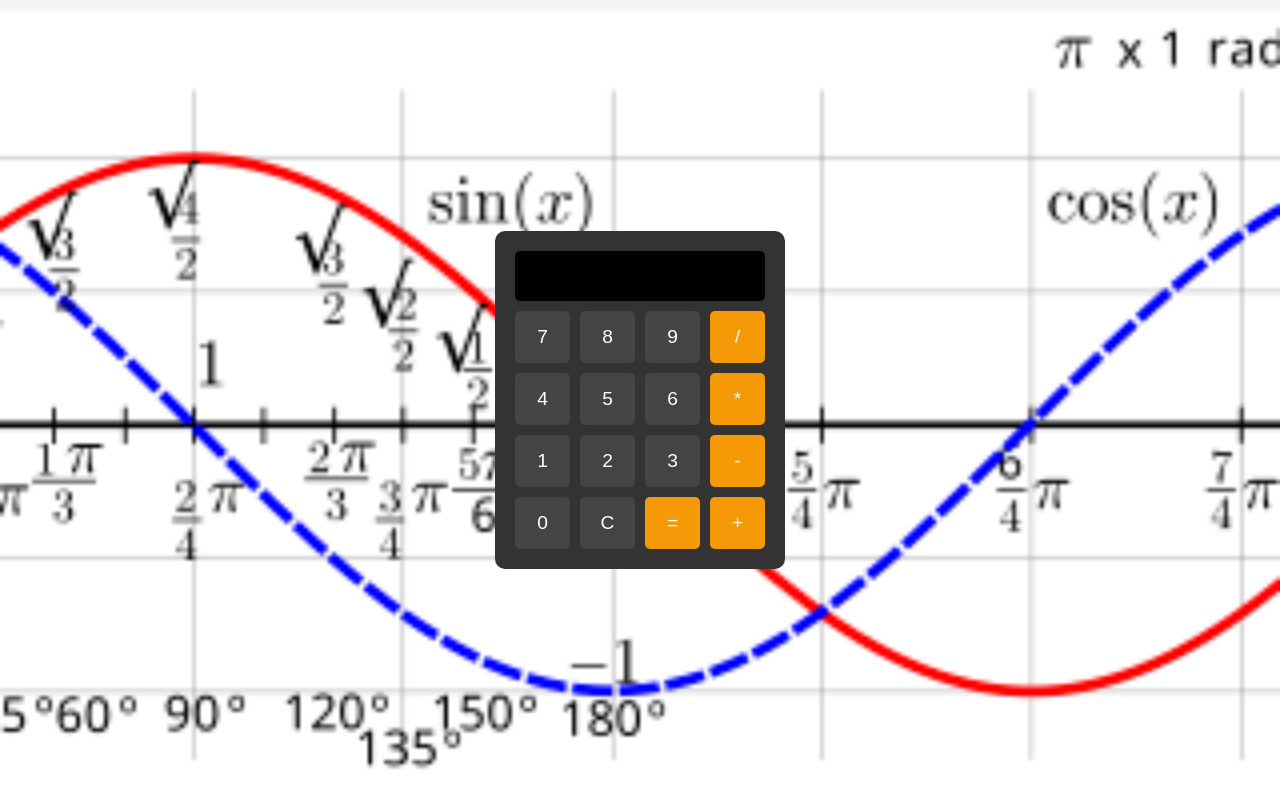
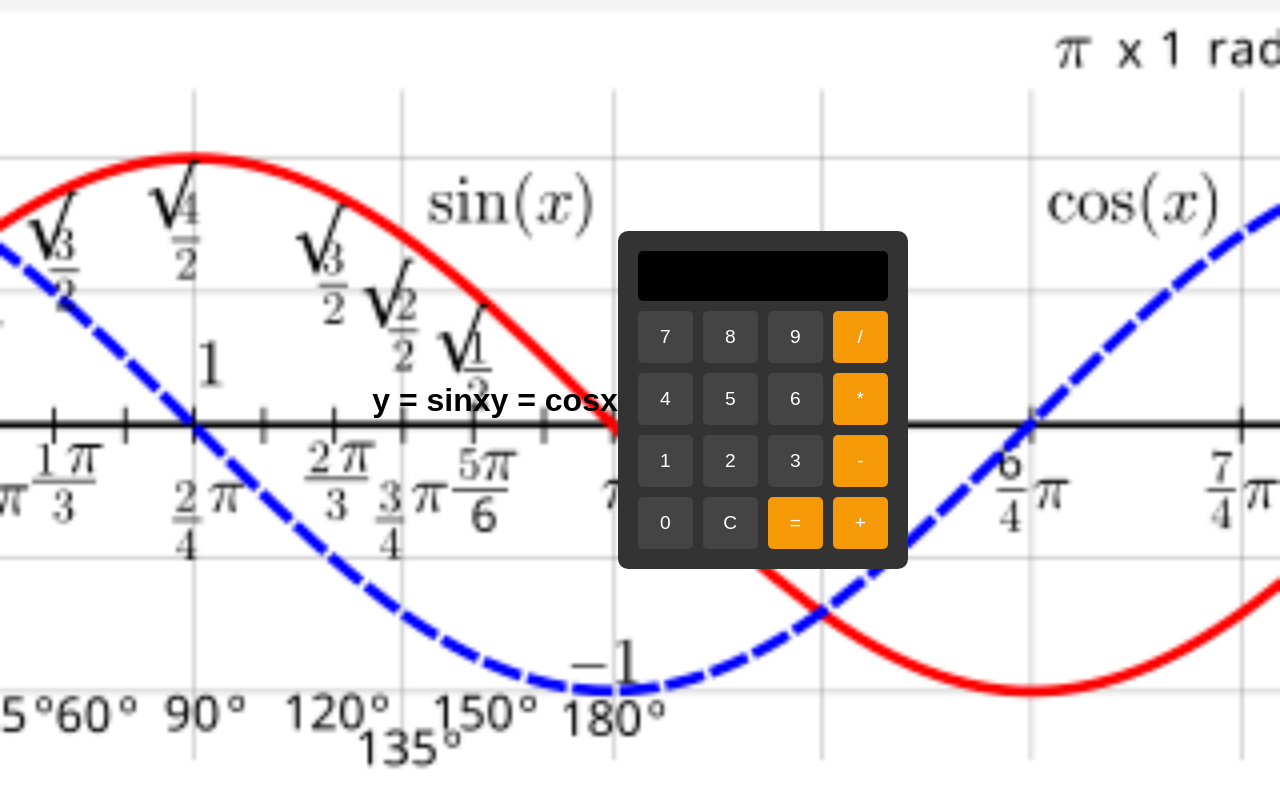
Before and after one commit to chanhyuk05/cal, a plain HTML site: page index.html in a window 1280 px wide. Drawn offline with Linux system fonts and the light colour scheme.

Commit message:
Update index.html

```diff
--- a/index.html
+++ b/index.html
@@ -8,6 +8,8 @@
 </head>
 <body>
     <div class="background">
+        <h1>y = sinx</h1>
+        <h1>y = cosx</h1>
         <div class="calculator">
             <input type="text" id="result" class="display" readonly />
             <div class="buttons">
```
